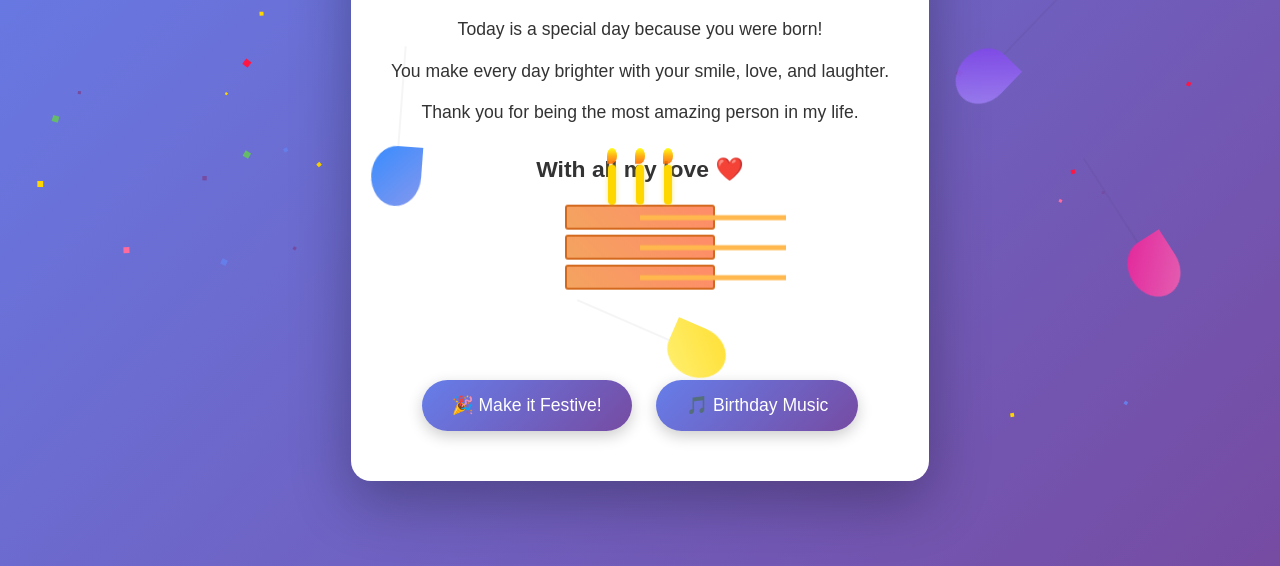
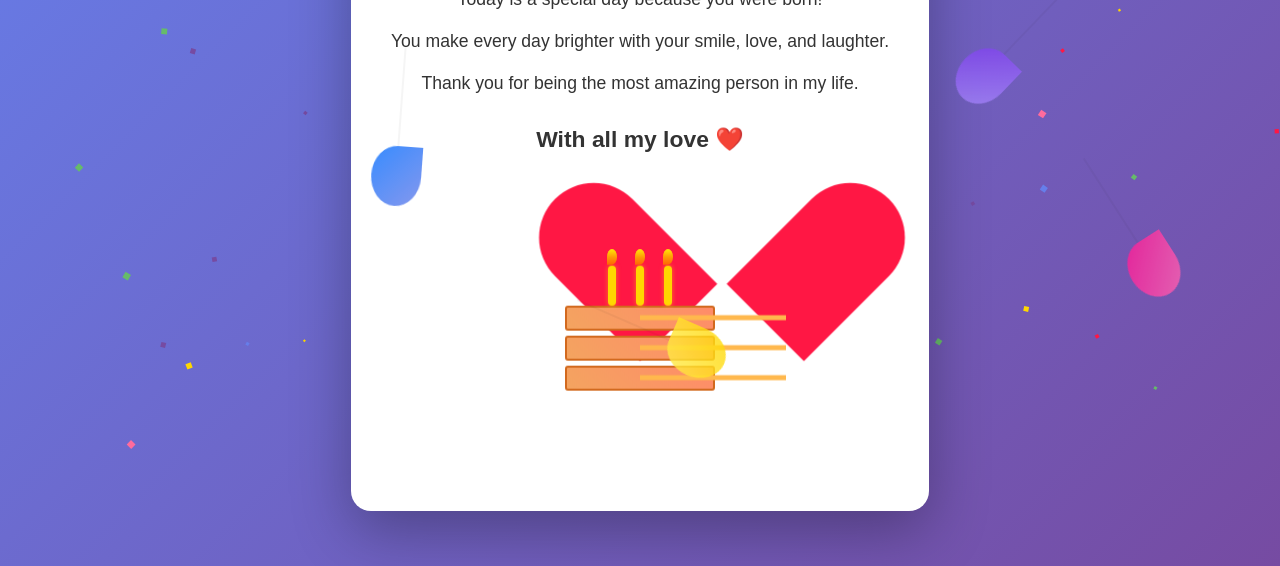
Before and after one commit to jf129/BirthdayWebsite, a plain HTML site: page index.html in a window 1280 px wide. Shown: the part 234-800 px from the top of the page. Drawn offline with Linux system fonts and the light colour scheme.

Commit message:
remove buttons

```diff
--- a/index.html
+++ b/index.html
@@ -23,6 +23,8 @@
                 <p class="signature">With all my love ❤️</p>
             </div>
 
+            <div class="heart"></div>
+
             <div class="cake">
                 <div class="cake-body">
                     <div class="cake-layer"></div>
@@ -41,9 +43,6 @@
                     </div>
                 </div>
             </div>
-
-            <button class="button celebrate-btn" onclick="celebrate()">🎉 Make it Festive!</button>
-            <button class="button music-btn" onclick="toggleMusic()">🎵 Birthday Music</button>
         </div>
 
         <div class="balloons">
--- a/script.js
+++ b/script.js
@@ -57,38 +57,7 @@ function animate() {
     }
 }
 
-function celebrate() {
-    // Create confetti
-    for (let i = 0; i < 100; i++) {
-        confetti.push(new Confetti());
-    }
-    animate();
 
-    // Bounce animation
-    const card = document.querySelector('.card');
-    card.style.animation = 'none';
-    setTimeout(() => {
-        card.style.animation = '';
-    }, 10);
-}
-
-// Music toggle
-let isPlaying = false;
-const audioElement = document.getElementById('birthday-music');
-
-function toggleMusic() {
-    const musicBtn = document.querySelector('.music-btn');
-
-    if (isPlaying) {
-        audioElement.pause();
-        musicBtn.textContent = '🎵 Birthday Music';
-        isPlaying = false;
-    } else {
-        audioElement.play();
-        musicBtn.textContent = '⏸️ Pause Music';
-        isPlaying = true;
-    }
-}
 
 // Handle window resize
 window.addEventListener('resize', () => {
@@ -99,6 +68,10 @@ window.addEventListener('resize', () => {
 // Auto-celebrate on load for extra festive feel
 window.addEventListener('load', () => {
     setTimeout(() => {
-        celebrate();
+        // Create confetti
+        for (let i = 0; i < 100; i++) {
+            confetti.push(new Confetti());
+        }
+        animate();
     }, 500);
 });
--- a/styles.css
+++ b/styles.css
@@ -172,6 +172,43 @@ body {
     }
 }
 
+/* Heart */
+.heart {
+    width: 100px;
+    height: 100px;
+    margin: 20px auto;
+    position: relative;
+    animation: heartBeat 1.2s infinite;
+}
+
+.heart::before,
+.heart::after {
+    content: '';
+    position: absolute;
+    top: 0;
+    width: 100px;
+    height: 160px;
+    background: #ff1744;
+    border-radius: 100px 100px 0 0;
+    transform: rotate(-45deg);
+    transform-origin: 0 100%;
+}
+
+.heart::after {
+    left: 100px;
+    transform: rotate(45deg);
+    transform-origin: 100% 100%;
+}
+
+@keyframes heartBeat {
+    0%, 100% {
+        transform: scale(1);
+    }
+    25% {
+        transform: scale(1.1);
+    }
+}
+
 /* Balloons */
 .balloons {
     position: fixed;
```
